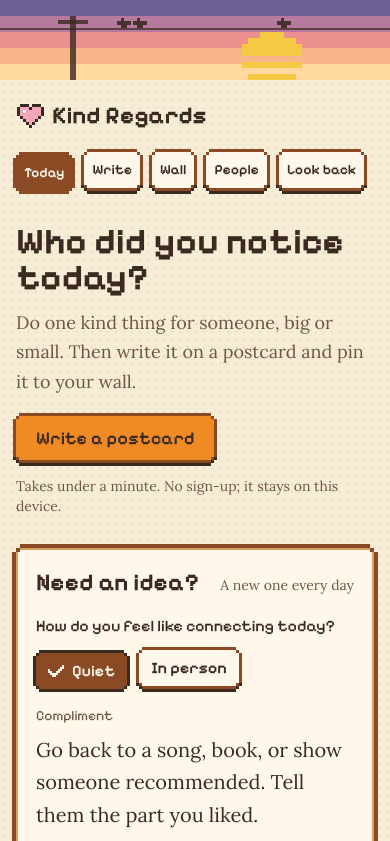
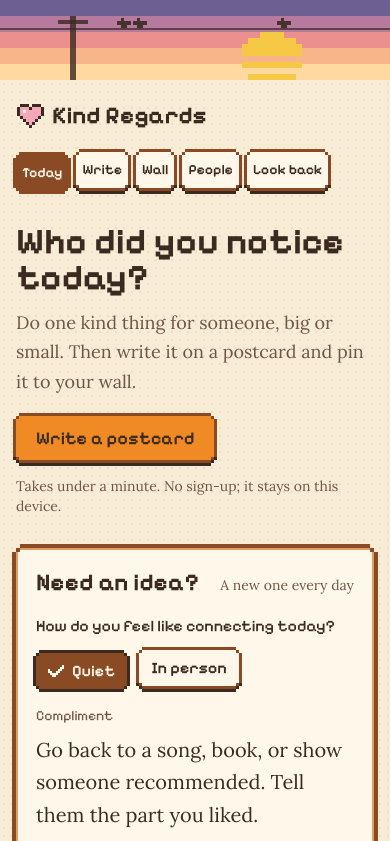
Before and after one commit to carnowell-uchicago/dbs-p3, a Next.js app: page / in a window 390 px wide. Shown: the top 841 px of the page. Built offline with nearby package versions, Linux system fonts and the light colour scheme.

Commit message:
Fit all five nav tabs on one row on 360px phones
Co-Authored-By: Claude Opus 5.5 <noreply@anthropic.com>

```diff
--- a/src/components/layout/NavBar.tsx
+++ b/src/components/layout/NavBar.tsx
@@ -18,7 +18,7 @@ export function NavBar() {
   const pathname = usePathname();
   return (
     <nav aria-label="Main" className="pt-1 pb-3">
-      <ul className="flex flex-wrap gap-x-3 gap-y-4">
+      <ul className="flex flex-wrap gap-x-2 gap-y-4 sm:gap-x-3">
         {navItems.map((item) => {
           const current = item.href === "/" ? pathname === "/" : pathname.startsWith(item.href);
           return (
@@ -27,7 +27,7 @@ export function NavBar() {
                 href={item.href}
                 aria-current={current ? "page" : undefined}
                 style={edge}
-                className={`inline-flex h-9 items-center px-2 text-sm font-semibold sm:px-3 sm:text-base [--w:3px] [--e:var(--cp-wood)] ${font.display} ${focusRing} ${
+                className={`inline-flex h-9 items-center px-1.5 text-sm font-semibold sm:px-3 sm:text-base [--w:3px] [--e:var(--cp-wood)] ${font.display} ${focusRing} ${
                   current
                     ? "translate-y-[3px] bg-(--cp-wood) text-(--cp-surface) [--d:0px]"
                     : "bg-(--cp-surface) text-(--cp-text) [--d:3px] hover:bg-(--cp-hover) active:translate-y-[3px] active:[--d:0px]"
```
